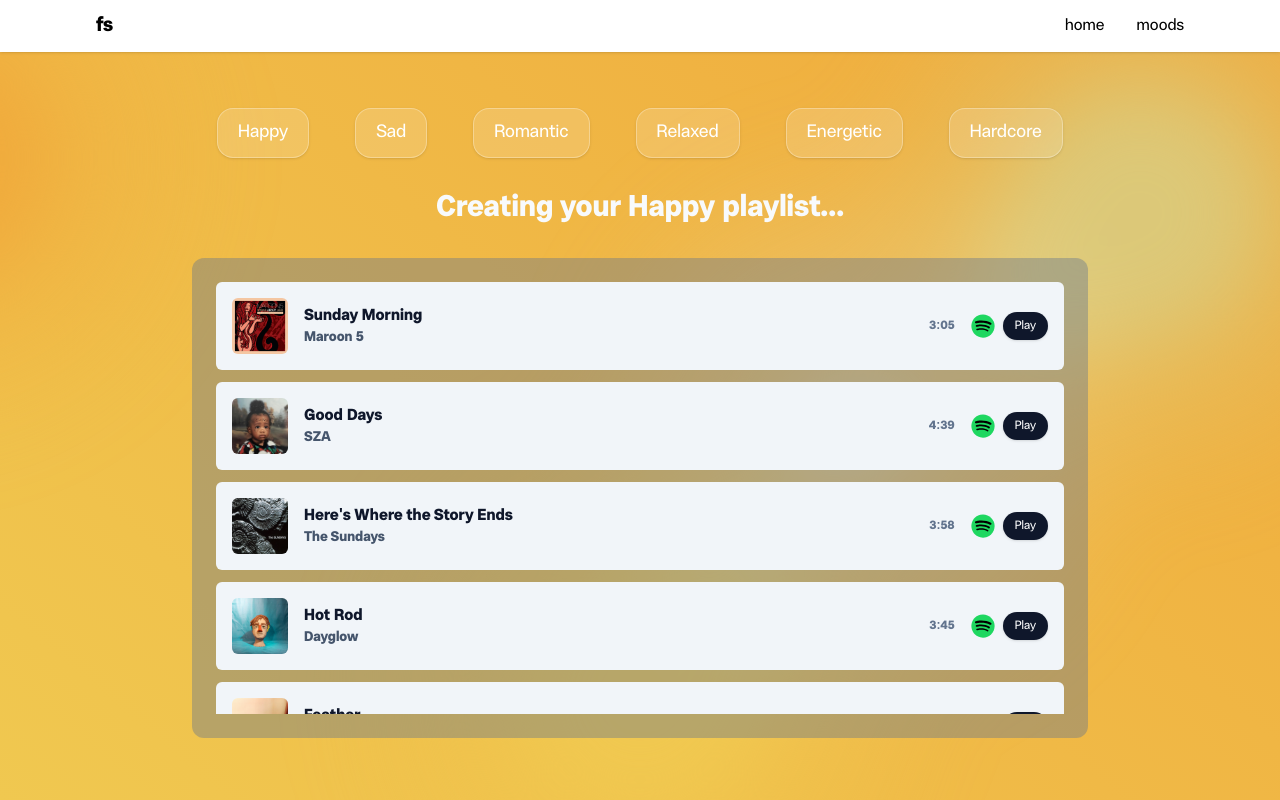
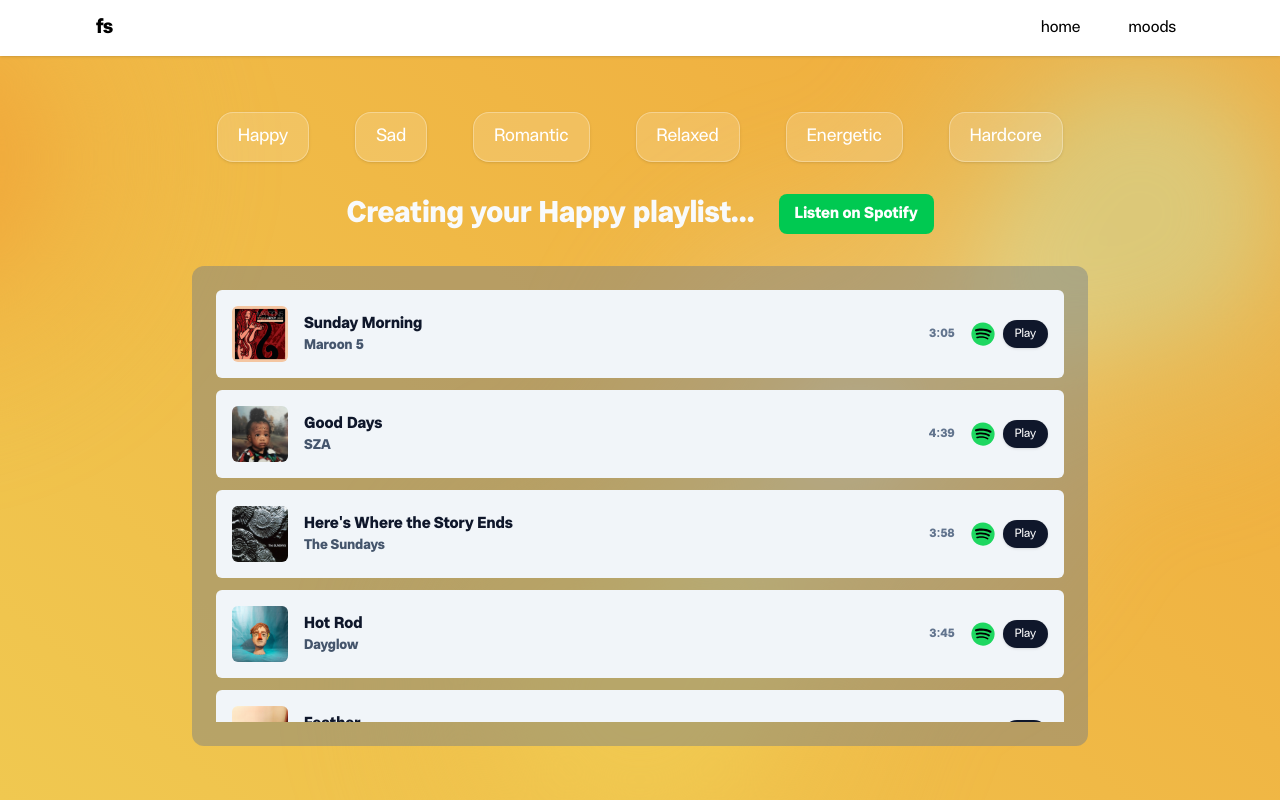
Before and after one commit to jaredbnm/Feelsync, a React (Vite) app in the folder react-app/: page /playlist/1 in a window 1280 px wide. Both pictures are taken after a click on the button "Happy". Built offline with nearby package versions, Linux system fonts and the light colour scheme.

Commit message:
added spotify link to results page

```diff
--- a/react-app/src/components/Navbar.jsx
+++ b/react-app/src/components/Navbar.jsx
@@ -9,13 +9,13 @@
         <ul className="flex items-center gap-4 text-sm font-medium md:gap-8 md:text-base">
           <button
             onClick={() => navigate("/")}
-            className="cursor-pointer hover:underline"
+            className="cursor-pointer rounded-md px-2 py-1 transition bg-transparent border-none p-0 hover:bg-gray-200/70"
           >
             home
           </button>
           <button
             onClick={() => navigate("/mood-selection")}
-            className="cursor-pointer hover:underline bg-transparent border-none p-0"
+            className="cursor-pointer rounded-md px-2 py-1 transition bg-transparent border-none p-0 hover:bg-gray-200/70"
           >
             moods
           </button>
--- a/react-app/src/pages/Results.jsx
+++ b/react-app/src/pages/Results.jsx
@@ -3,9 +3,11 @@
 import MoodButton from "../components/MoodButton";
 import TrackCard from "../components/TrackCard";
 import { useParams } from "react-router-dom";
+
 import { playlists } from "../data/playlists";
 import { setMoodColors } from "../utils/moodColors";
 import { useEffect } from "react";
+import { spotifyPlaylists } from "../data/spotifyPlaylists";
 
 
 function Results() {
@@ -43,6 +45,10 @@
       : generateMockTracks(moodId)
     : [];
 
+  // Build Spotify playlist link if available
+  const spotifyId = moodId && spotifyPlaylists[moodId];
+  const spotifyUrl = spotifyId ? `https://open.spotify.com/playlist/${spotifyId}` : null;
+
   return (
     <div>
       <Navbar />
@@ -55,11 +61,25 @@
           </div>
         </div>
 
-        <section className="mt-6 text-center w-full px-2">
-          <h1 className="text-xl text-slate-50 font-semibold md:text-3xl">
-            Creating your <span className="font-bold">{moodName}</span>{" "}
-            playlist...
-          </h1>
+        <section className="mt-6 w-full px-2">
+          <div className="flex flex-col items-center md:flex-row md:items-center md:justify-center">
+            <h1 className="text-xl text-slate-50 font-semibold md:text-3xl md:mr-6 text-center">
+              Creating your <span className="font-bold">{moodName}</span>{" "}
+              playlist...
+            </h1>
+            {spotifyUrl && (
+              <div className="mt-4 md:mt-0 text-center md:text-left">
+                <a
+                  href={spotifyUrl}
+                  target="_blank"
+                  rel="noopener noreferrer"
+                  className="inline-block px-4 py-2 rounded-lg bg-green-500 text-white font-semibold hover:bg-green-600 transition"
+                >
+                  Listen on Spotify
+                </a>
+              </div>
+            )}
+          </div>
         </section>
 
         <section className="mt-6 mx-auto w-full max-w-4xl rounded-xl bg-slate-500/40 p-4 md:mt-8 md:p-6 flex flex-col min-h-[200px] max-h-[60vh]">
```
